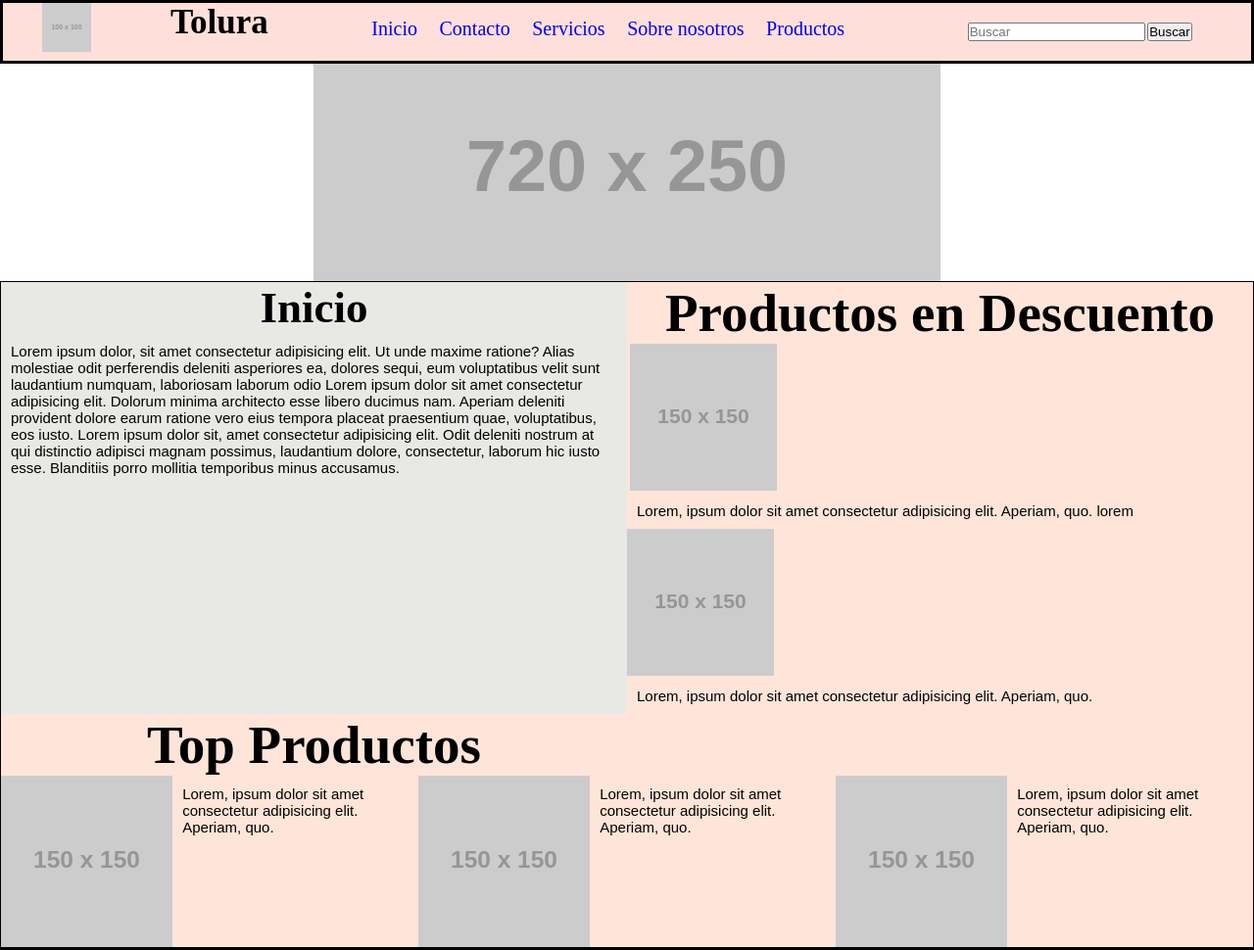
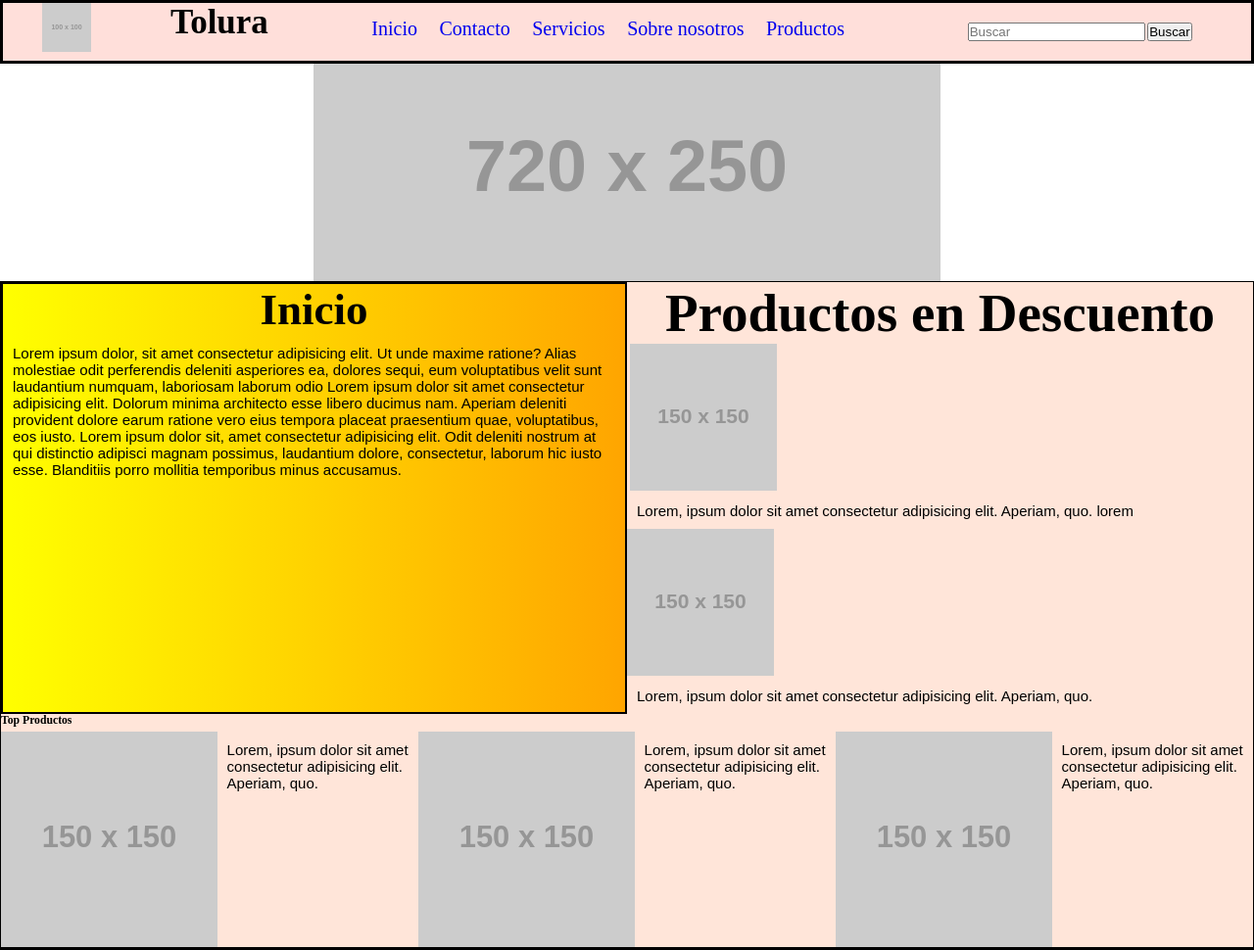
Before and after one commit to MauricioGzz/Proyecto-Coder, a plain HTML site: page index.html in a window 1280 px wide. Shown: the top 970 px of the page at 98% size. Drawn offline with nearby package versions, Linux system fonts and the light colour scheme; placeholder pictures from the web are drawn by us.

Commit message:
Commit con animaciones y gradientes

```diff
--- a/Estilos/Estilo.css
+++ b/Estilos/Estilo.css
@@ -87,8 +87,10 @@ html{
 
 }
 
+
 .main .inicio{
-background-color:#e8e8e4;
+    background-image: linear-gradient(to left, orange,yellow);
+    border: black solid 2px;
 
 }
 .main h2{
--- a/index.html
+++ b/index.html
@@ -6,12 +6,18 @@
     <meta name="viewport" content="width=device-width, initial-scale=1.0">
     <link rel="Icon" href="Imagenes/Icono.ico">
     <title>Tolura</title>
+    <head>
+        <link
+          rel="stylesheet"
+          href="https://cdnjs.cloudflare.com/ajax/libs/animate.css/4.1.1/animate.min.css"
+        />
+      </head>
     <link rel="stylesheet" href="Estilos/estilo.css">
 </head>
 <body>
 <header class="header">
     <img src="https://via.placeholder.com/100" alt="Foto del Logo" Title="Foto del Logo" >
-    <h1>Tolura</h1>
+    <h1 class="animate__animated animate__bounce">Tolura</h1>
 
 
     <nav class="navMenu">
@@ -45,14 +51,14 @@
 <main class="main">
 
     <div class="inicio">
-    <h2  class="mainParrafo1">Inicio</h2>
+    <h2  class="animate__animated animate__swing" >Inicio</h2>
     <p>Lorem ipsum dolor, sit amet consectetur adipisicing elit. Ut unde maxime ratione? Alias molestiae odit perferendis deleniti asperiores ea, dolores sequi, eum voluptatibus velit sunt laudantium numquam, laboriosam laborum odio Lorem ipsum dolor sit amet consectetur adipisicing elit. Dolorum minima architecto esse libero ducimus nam. Aperiam deleniti provident dolore earum ratione vero eius tempora placeat praesentium quae, voluptatibus, eos iusto. Lorem ipsum dolor sit, amet consectetur adipisicing elit. Odit deleniti nostrum at qui distinctio adipisci magnam possimus, laudantium dolore, consectetur, laborum hic iusto esse. Blanditiis porro mollitia temporibus minus accusamus.</p>
     </div>
 <!-- <div class="imgInicio">
     <img src="https://via.placeholder.com/200" alt="Productos Inicio1" Title="Productos Inicio1">
     <p>Lorem, ipsum dolor sit amet consectetur adipisicing elit. Aperiam, quo.</p>
 </div> -->
-    <h3 class="topPro">Top Productos</h3>
+    <h3 class="animate__animated animate__wobble">Top Productos</h3>
     <div class="topProductos">
     <img src="https://via.placeholder.com/150" alt="Top Productos1" Title="Top Productos1">
     <p>Lorem, ipsum dolor sit amet consectetur adipisicing elit. Aperiam, quo.</p>
@@ -64,7 +70,7 @@
     </div>
 
     <div class="productoDescuento">
-    <h3>Productos en Descuento</h3>
+    <h3 class="animate__animated animate__heartBeat">Productos en Descuento</h3>
     <span style="display:inline-block; width: YOURWIDTH;"></span>
     <img src="https://via.placeholder.com/150" alt="Producto en Descuento1" Title="Producto en Descuento1">
     <p>Lorem, ipsum dolor sit amet consectetur adipisicing elit. Aperiam, quo. lorem</p>
```
